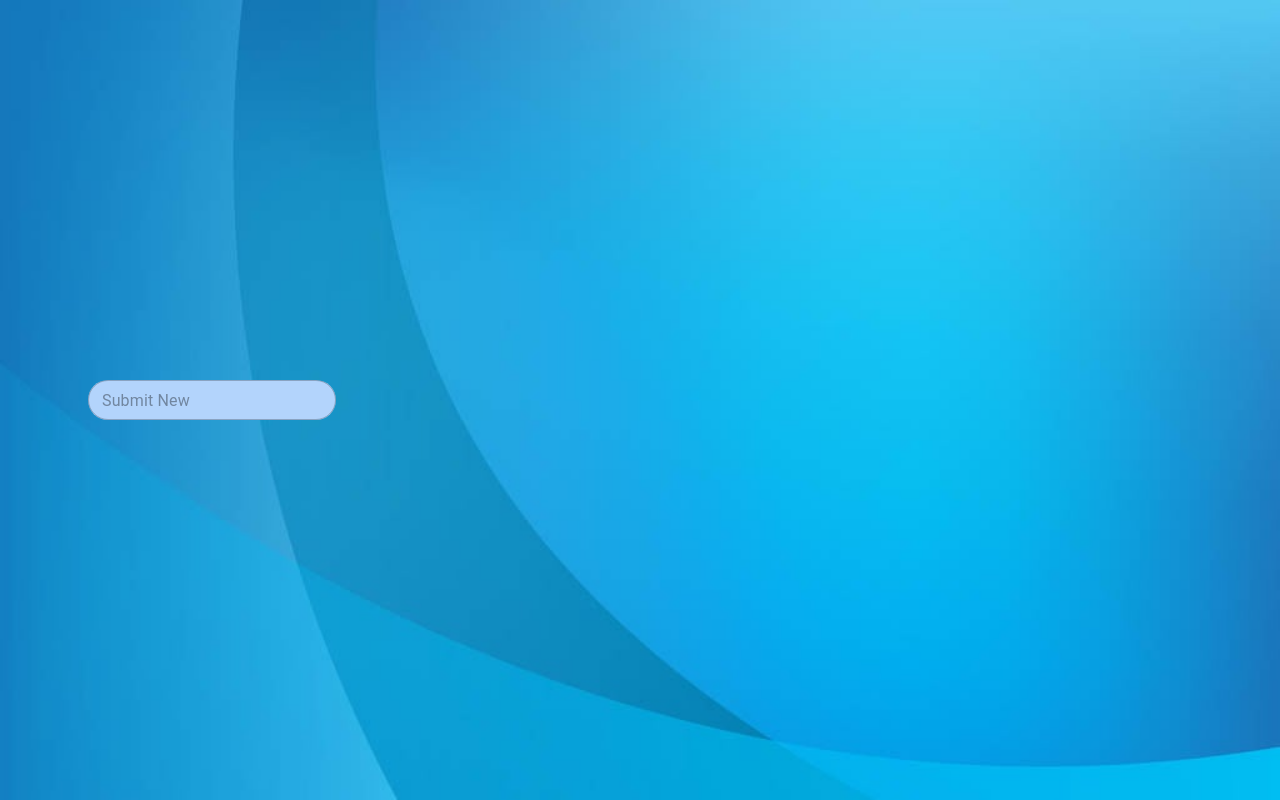
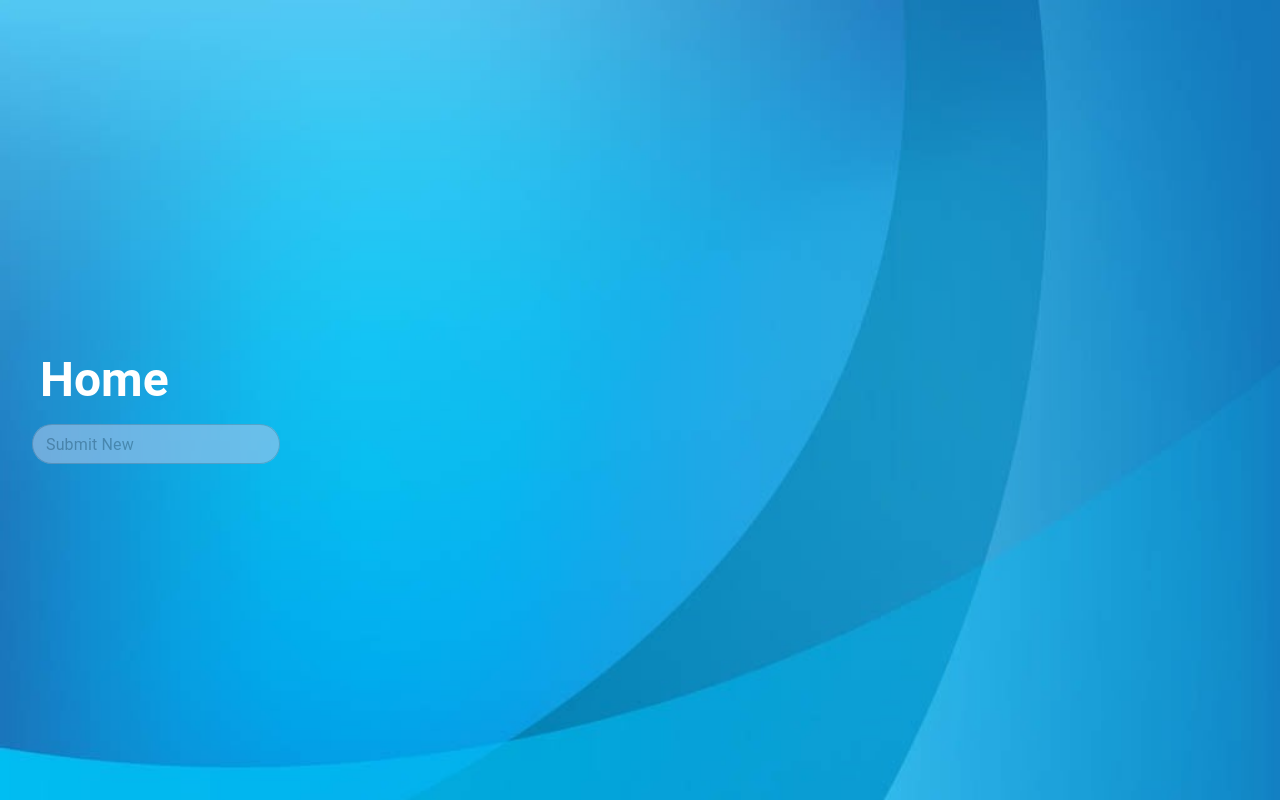
Before and after one commit to fcodelabs/training-web, a React (Create React App) app: page /DiaryHome in a window 1280 px wide. Built offline with nearby package versions, Linux system fonts and the light colour scheme.

Commit message:
Implement adding card 1

```diff
--- a/src/components/DiaryCard/DiaryCard.jsx
+++ b/src/components/DiaryCard/DiaryCard.jsx
@@ -1,11 +1,12 @@
 import * as React from 'react';
-import Box from '@mui/material/Box';
 import Card from '@mui/material/Card';
 import CardActions from '@mui/material/CardActions';
 import CardContent from '@mui/material/CardContent';
 import Button from '@mui/material/Button';
 import Typography from '@mui/material/Typography';
+import CardHeader from '@mui/material/CardHeader';
 import { useState, useEffect } from "react";
+
 
 
 export default function DiaryCard(props) {
@@ -46,20 +47,19 @@ export default function DiaryCard(props) {
 
 
     return (
-        <Card sx={{ minWidth: 275 }} style={{ backgroundColor: props.color }}>
+
+        <Card sx={{ maxWidth: 400,minWidth:275}} style={{backgroundColor:props.color}}>
+             <CardHeader
+                title={props.title}
+                subheader={props.subTitle}
+            />
             <CardContent>
-                <Typography variant="h5" component="div">
-                    {props.title}
-                </Typography>
-                <Typography sx={{ mb: 1.5 }} color="text.secondary">
-                    {props.subTitle}
-                </Typography>
-                <Typography variant="body2">
+                <Typography>
                     {text}
                 </Typography>
             </CardContent>
             <CardActions>
-                <Button size="small" style={{ color: 'black' ,display:visibility}} onClick={handleShowMore} >{label}</Button>
+                <Button size="small" style={{display:visibility}} onClick={handleShowMore} >{label}</Button>
             </CardActions>
         </Card>
     );
--- a/src/pages/DiaryHome/DiaryHome.css
+++ b/src/pages/DiaryHome/DiaryHome.css
@@ -11,9 +11,9 @@
 
 .text{
 
-    border-Radius:30px !important;
-    background-Color: #b3d4fc;
 
+    background-Color: #a6c5ea;
+    opacity: 60%;
 
 }
 
--- a/src/pages/DiaryHome/DiaryHome.jsx
+++ b/src/pages/DiaryHome/DiaryHome.jsx
@@ -1,8 +1,9 @@
 import React, { useState } from "react";
-import { Grid, OutlinedInput, Button, Container } from "@mui/material";
+import { Grid, OutlinedInput, Button, Container, Typography } from "@mui/material";
 import "./DiaryHome.css"
 import img from './img.jpg'
 import { display, width } from "@mui/system";
+import DiaryCard from "../../components/DiaryCard/DiaryCard";
 
 export default function DiaryHome() {
 
@@ -10,17 +11,35 @@ export default function DiaryHome() {
     const [description, setDescription] = useState("");
     const [visibility, setVisibility] = useState("none");
     const [titleClicked, setTitleClicked] = useState(false);
-    const [width,setWidth]=useState("")
+    const [width, setWidth] = useState("");
+    const [cards, setCards] = useState([]);
 
     function submit() {
-        console.log("Title :" + title);
-        console.log("Description :" + description);
-        setDescription("");
-        setTitle("");
+        localStorage.setItem("nickname", "rashmi");
+
+        if (title == "") {
+            console.log("Missing title");
+        } else if (description == "") {
+            console.log("Missing description");
+        } else {
+            let card = {
+                title: title,
+                description: description
+            }
+
+            let temp = cards;
+            temp.push(card);
+            setCards(temp);
+
+            setDescription("");
+            setTitle("");
+        }
+
     }
 
 
     window.onclick = () => {
+
         if (!titleClicked) {
             setVisibility("none");
             setWidth("30%");
@@ -34,9 +53,15 @@ export default function DiaryHome() {
         <Grid className="container" >
 
 
-            <Container >
+            <Container maxWidth>
 
-                <Grid style={{ display: "flex", justifyContent: 'space-between', margin: '3vh' }}>
+                <Grid >
+                    <Typography variant="h3" margin={'2vh'} fontWeight="bold" color={"white"}>Home</Typography>
+
+                </Grid>
+
+
+                <Grid style={{ display: "flex", justifyContent: 'space-between', margin: '1vh' }}>
                     <OutlinedInput
                         className="text"
                         value={title}
@@ -48,18 +73,18 @@ export default function DiaryHome() {
                             setWidth("80%");
                             setVisibility("block");
                         }}
-                        style={{ width:width,transition:'width 2s'}}
+                        style={{ borderRadius: "30px", width: width, transition: 'width 2s' }}
 
                     />
 
                     <Button
                         className="btn"
                         variant="contained"
-                        style={{display: visibility,transition:'display 2s'}}
+                        style={{ display: visibility, transition: 'display 2s' }}
                         onClick={submit}
                     >SUBMIT</Button>
                 </Grid>
-                <Grid style={{ margin: '3vh' }}>
+                <Grid style={{ margin: '1vh' }}>
                     <OutlinedInput
                         className="text"
                         value={description}
@@ -69,8 +94,16 @@ export default function DiaryHome() {
                         multiline="true"
                         rows="6"
                         placeholder="Enter Description"
-                        style={{display:visibility,width:'100%',transition:'display 2s'}}
-                      />
+                        style={{ borderRadius: "10px", display: visibility, width: '100%', transition: 'display 2s' }}
+                    />
+                </Grid>
+
+                <Grid container spacing={1}>
+                    {
+                        cards.map((card) => <Grid item xs={12} sm={6} md={4} lg={3}><DiaryCard  description={card.description} title={card.title} subTitle={localStorage.getItem("nickname")} color="#b3d4fc" /></Grid>)
+                    }
+
+
                 </Grid>
 
             </Container>
```
Also changed, not shown: src/pages/DiaryHome/img.jpg.
